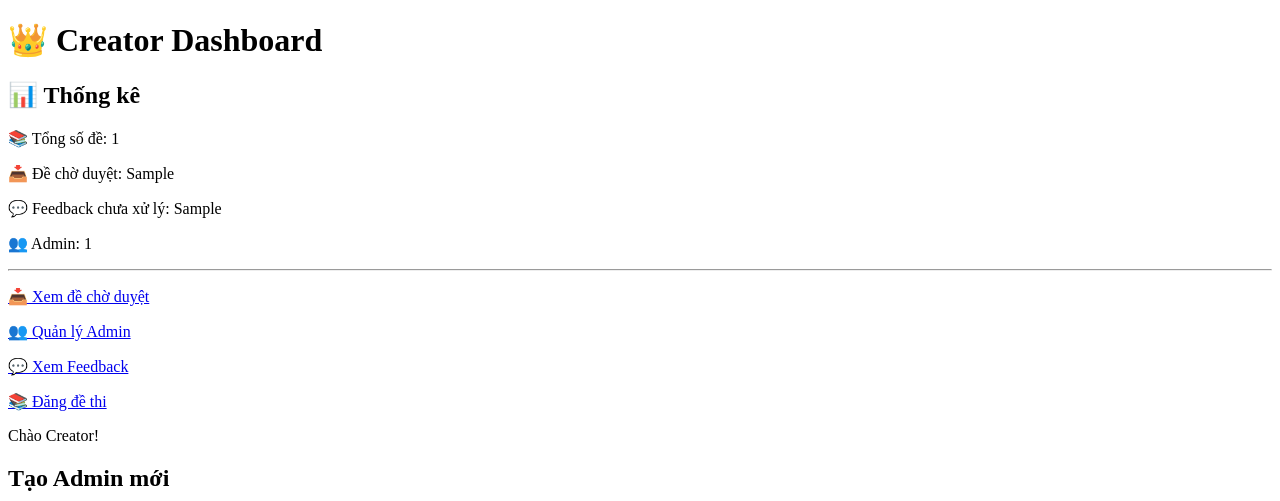
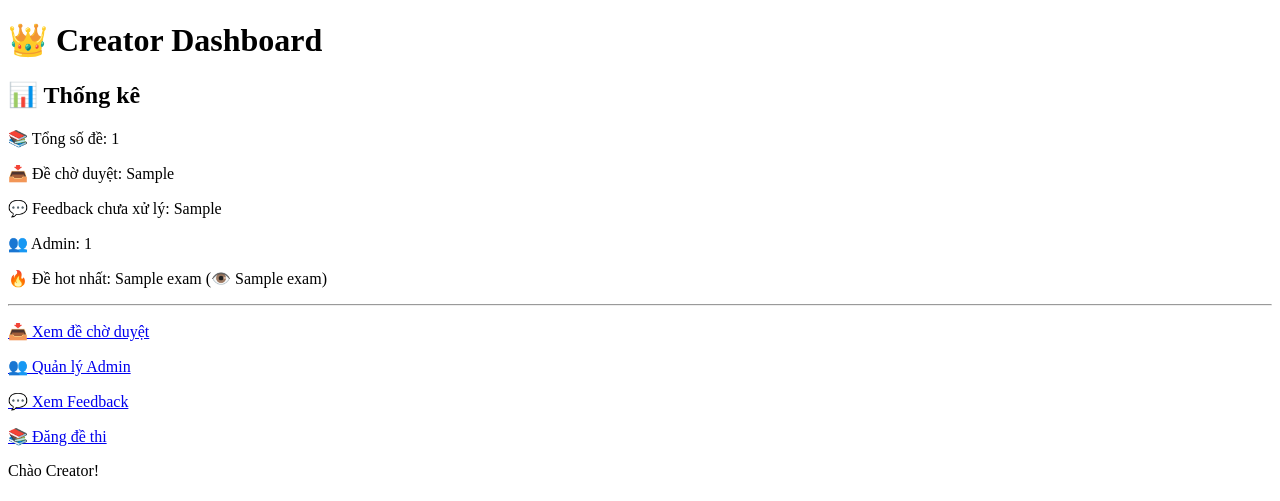
Before and after one commit to KhoiNguyen2809/flask-web, a Flask app: template templates/creator.html in a window 1280 px wide. Shown: the top 501 px of the page. Run offline with Flask 3, Linux system fonts and the light colour scheme; the template is opened without the code that fills it: most values are stand-ins (such as "Sample title", 1, 10 or a date in 2020).

Commit message:
Update creator.html

```diff
--- a/templates/creator.html
+++ b/templates/creator.html
@@ -16,6 +16,13 @@
 <p>💬 Feedback chưa xử lý: {{ pending_feedbacks }}</p>
 
 <p>👥 Admin: {{ total_admins }}</p>
+
+<p>
+🔥 Đề hot nhất:
+{{ top_exam[0] }}
+(👁️ {{ top_exam[1] }})
+</p>
+
 
 <hr>
 
```
